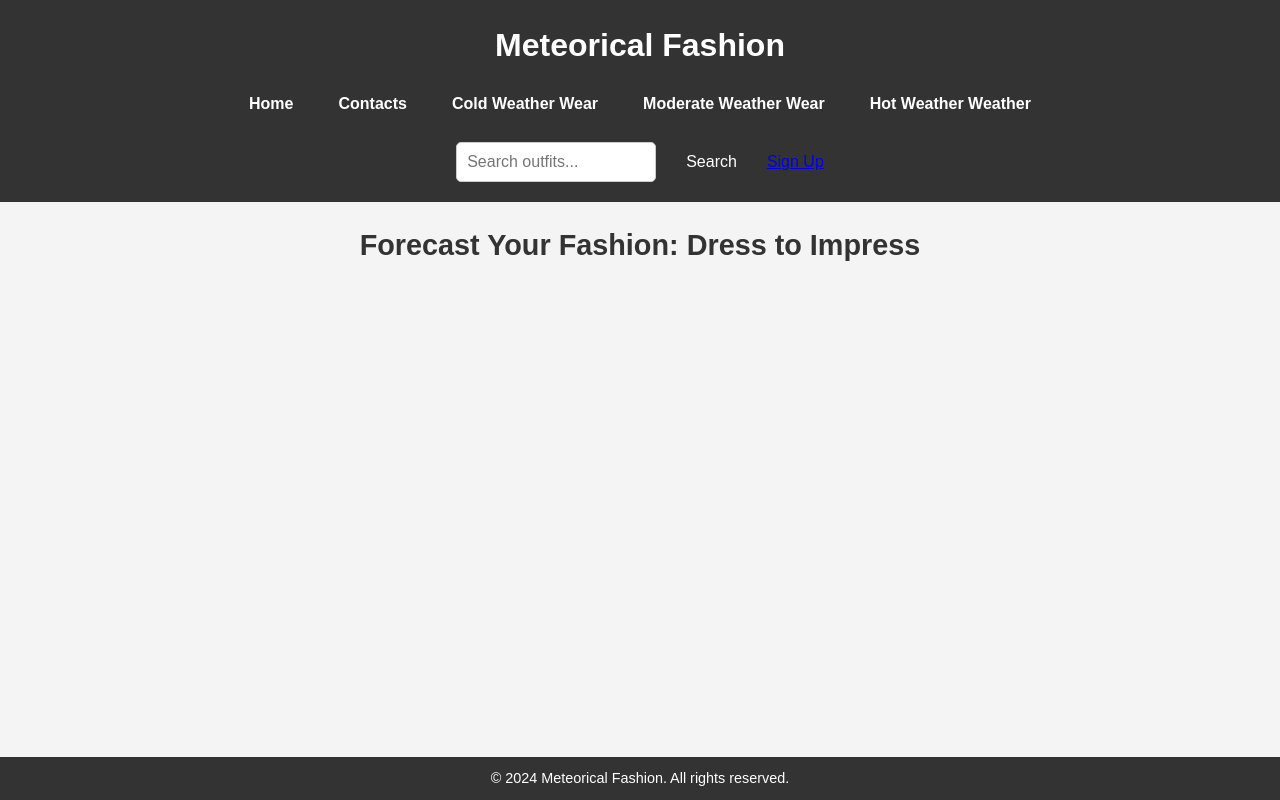
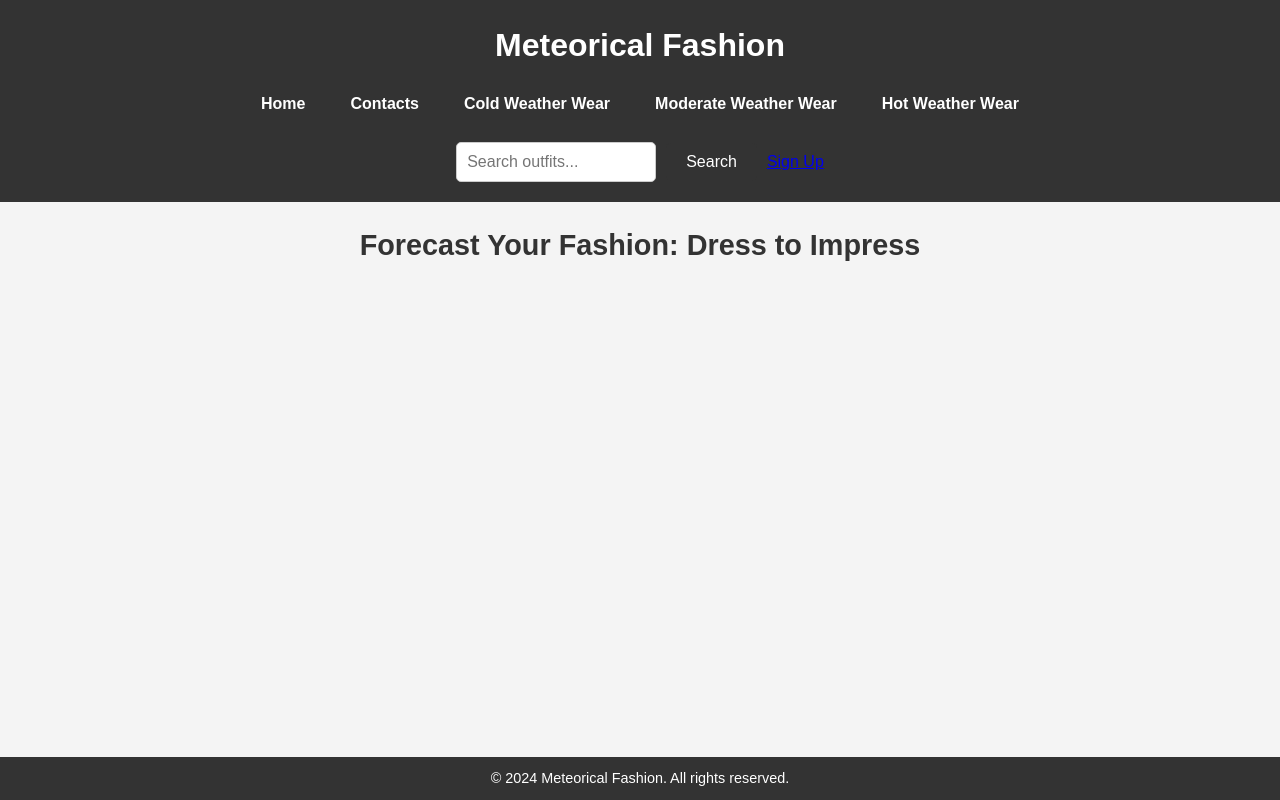
Before and after one commit to Patricia-Sigei/meteoric-fashion-II, a plain HTML site: page index.html in a window 1280 px wide. Drawn offline with Linux system fonts and the light colour scheme.

```diff
--- a/index.html
+++ b/index.html
@@ -15,7 +15,7 @@
                 <a href="#contacts">Contacts</a></li>
                 <a href="html files/cold.html">Cold Weather Wear</a>
                 <a href="html files/moderate.html">Moderate Weather Wear</a>
-                <a href="html files/hot.html">Hot Weather Weather</a>
+                <a href="html files/hot.html">Hot Weather Wear</a>
         </nav>
         <section id="filter">
             <input type="text" placeholder="Search outfits..." aria-label="Search outfits">
```
Also changed, not shown: src/package.json (added, +15 -0 lines), README.md, src/script.js (line endings or trailing spaces), 1 other file.
